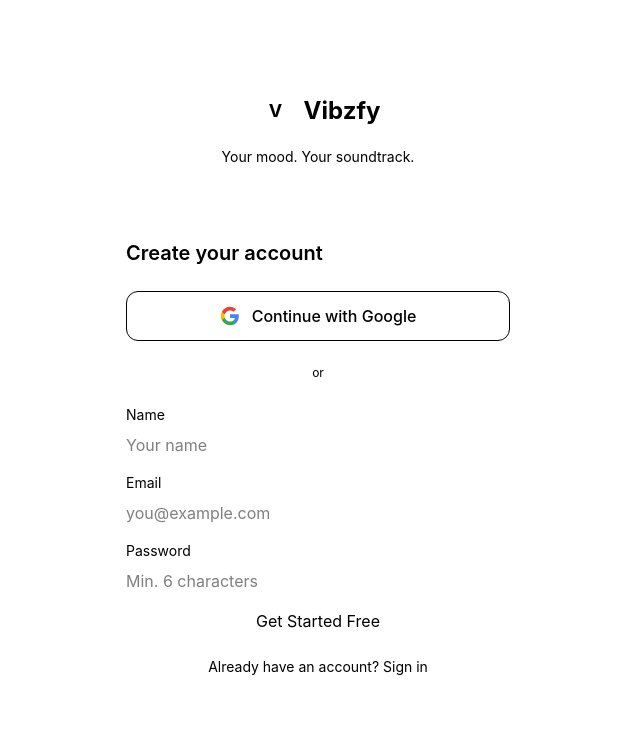
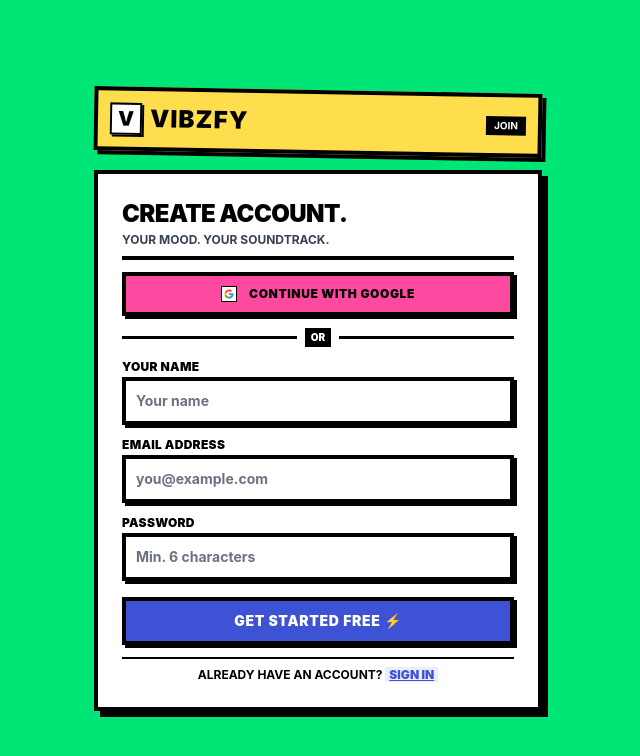
Before and after one commit to J-Justin-Samuel/vibezfy-v2, a React (Vite) app in the folder Frontend/: page /signup in a window 1280 px wide. Shown: the top 756 px of the page, without its empty margins (322-962 px from the left). Built offline with nearby package versions, Linux system fonts and the light colour scheme; no server answers.

Commit message:
login and signup page ui updated

```diff
--- a/Frontend/src/pages/LoginPage.jsx
+++ b/Frontend/src/pages/LoginPage.jsx
@@ -46,45 +46,51 @@
   }
 
   return (
-    <div className="min-h-screen bg-vib-bg flex items-center justify-center px-4 relative overflow-hidden">
-      {/* Background blobs */}
-      <div className="absolute top-1/4 left-1/4 w-80 h-80 bg-vib-accent/5 rounded-full blur-3xl pointer-events-none" />
-      <div className="absolute bottom-1/4 right-1/4 w-96 h-96 bg-vib-purple/5 rounded-full blur-3xl pointer-events-none" />
-
-      <div className="w-full max-w-md animate-scale-in">
-        {/* Logo */}
-        <div className="text-center mb-10">
-          <div className="inline-flex items-center gap-2 mb-4">
-            <div className="w-10 h-10 rounded-xl bg-gradient-to-br from-vib-accent to-vib-purple flex items-center justify-center text-vib-bg font-display font-bold text-lg">
+    <div className="h-screen w-screen bg-[#FFDE4D] text-black flex items-center justify-center p-4 overflow-hidden selection:bg-black selection:text-[#FFDE4D]">
+      <div className="w-full max-w-md flex flex-col justify-center h-full max-h-[640px]">
+        {/* Brutalist Header / Logo */}
+        <div className="bg-[#FD49A0] border-4 border-black p-3 mb-4 shadow-[4px_4px_0px_0px_#000] flex justify-between items-center transform -rotate-1 shrink-0">
+          <div className="flex items-center gap-2">
+            <div className="w-8 h-8 bg-white border-2 border-black flex items-center justify-center font-black text-xl shadow-[2px_2px_0px_0px_#000]">
               V
             </div>
-            <span className="font-display font-bold text-2xl gradient-text">
+            <span className="font-black text-2xl uppercase tracking-wider">
               Vibzfy
             </span>
           </div>
-          <p className="text-vib-textDim font-body text-sm">
-            Feel the vibe. Own the moment.
-          </p>
+          <span className="font-bold text-[10px] uppercase bg-black text-white px-2 py-0.5">
+            login
+          </span>
         </div>
 
-        <div className="card p-8 space-y-6">
-          <h1 className="font-display font-semibold text-xl text-vib-text">
-            Welcome back
-          </h1>
+        {/* Main Card */}
+        <div className="bg-white border-4 border-black p-5 sm:p-6 shadow-[6px_6px_0px_0px_#000] space-y-4 flex flex-col justify-between overflow-y-auto max-h-full">
+          <div className="border-b-4 border-black pb-2 shrink-0">
+            <h1 className="font-black text-2xl uppercase tracking-tight">
+              Welcome Back.
+            </h1>
+            <p className="text-xs font-bold text-gray-700 uppercase mt-0.5">
+              Feel the vibe. Own the moment.
+            </p>
+          </div>
 
+          {/* Error Banner */}
           {error && (
-            <div className="bg-red-900/30 border border-red-500/30 text-red-300 text-sm px-4 py-3 rounded-xl">
-              {error}
+            <div className="bg-[#FF6B6B] border-4 border-black font-bold p-2 text-xs shadow-[2px_2px_0px_0px_#000] shrink-0">
+              ⚠️ {error}
             </div>
           )}
 
-          {/* Google */}
+          {/* Google Login Button */}
           <button
             onClick={handleGoogle}
             disabled={loading}
-            className="w-full flex items-center justify-center gap-3 bg-vib-surface border border-vib-border rounded-xl py-3 px-4 text-vib-text font-body font-medium hover:border-vib-accent/50 transition-colors duration-200 disabled:opacity-50"
+            className="w-full flex items-center justify-center gap-3 bg-[#3D52D5] text-white border-4 border-black py-2.5 px-4 font-black uppercase tracking-wider text-xs shadow-[3px_3px_0px_0px_#000] hover:translate-x-[1px] hover:translate-y-[1px] hover:shadow-[2px_2px_0px_0px_#000] active:translate-x-[3px] active:translate-y-[3px] active:shadow-none transition-all disabled:opacity-50 shrink-0"
           >
-            <svg className="w-5 h-5" viewBox="0 0 24 24">
+            <svg
+              className="w-4 h-4 bg-white p-0.5 border border-black shrink-0"
+              viewBox="0 0 24 24"
+            >
               <path
                 fill="#4285F4"
                 d="M22.56 12.25c0-.78-.07-1.53-.2-2.25H12v4.26h5.92c-.26 1.37-1.04 2.53-2.21 3.31v2.77h3.57c2.08-1.92 3.28-4.74 3.28-8.09z"
@@ -105,16 +111,23 @@
             Continue with Google
           </button>
 
-          <div className="flex items-center gap-3">
-            <div className="flex-1 h-px bg-vib-border" />
-            <span className="text-vib-muted text-xs font-body">or</span>
-            <div className="flex-1 h-px bg-vib-border" />
+          {/* Divider */}
+          <div className="flex items-center gap-2 shrink-0">
+            <div className="flex-1 h-[3px] bg-black" />
+            <span className="font-black text-[10px] uppercase px-1.5 py-0.5 bg-black text-white">
+              OR
+            </span>
+            <div className="flex-1 h-[3px] bg-black" />
           </div>
 
-          <form onSubmit={handleEmail} className="space-y-4">
+          {/* Credentials Form */}
+          <form
+            onSubmit={handleEmail}
+            className="space-y-3 grow flex flex-col justify-center"
+          >
             <div>
-              <label className="block text-vib-textDim text-sm font-body mb-2">
-                Email
+              <label className="block text-xs font-black uppercase tracking-wide mb-1">
+                Email Address
               </label>
               <input
                 type="email"
@@ -122,11 +135,12 @@
                 onChange={(e) => setEmail(e.target.value)}
                 placeholder="you@example.com"
                 required
-                className="input-field"
+                className="w-full bg-white border-4 border-black p-2.5 font-bold text-sm placeholder-gray-500 shadow-[3px_3px_0px_0px_#000] focus:outline-none focus:translate-x-[1px] focus:translate-y-[1px] focus:shadow-[2px_2px_0px_0px_#000] transition-all"
               />
             </div>
+
             <div>
-              <label className="block text-vib-textDim text-sm font-body mb-2">
+              <label className="block text-xs font-black uppercase tracking-wide mb-1">
                 Password
               </label>
               <input
@@ -135,24 +149,31 @@
                 onChange={(e) => setPassword(e.target.value)}
                 placeholder="••••••••"
                 required
-                className="input-field"
+                className="w-full bg-white border-4 border-black p-2.5 font-bold text-sm placeholder-gray-500 shadow-[3px_3px_0px_0px_#000] focus:outline-none focus:translate-x-[1px] focus:translate-y-[1px] focus:shadow-[2px_2px_0px_0px_#000] transition-all"
               />
             </div>
+
             <button
               type="submit"
               disabled={loading}
-              className="btn-primary w-full disabled:opacity-50"
+              className="w-full bg-[#00E676] border-4 border-black py-2.5 font-black uppercase tracking-wider text-sm shadow-[3px_3px_0px_0px_#000] hover:translate-x-[1px] hover:translate-y-[1px] hover:shadow-[2px_2px_0px_0px_#000] active:translate-x-[3px] active:translate-y-[3px] active:shadow-none transition-all disabled:opacity-50 mt-1"
             >
-              {loading ? "Signing in…" : "Sign In"}
+              {loading ? "Signing in…" : "Sign In →"}
             </button>
           </form>
 
-          <p className="text-center text-vib-textDim text-sm font-body">
-            New to Vibzfy?{" "}
-            <Link to="/signup" className="text-vib-accent hover:underline">
-              Create account
-            </Link>
-          </p>
+          {/* Footer Router Link */}
+          <div className="pt-2 text-center border-t-2 border-black shrink-0">
+            <p className="font-bold text-xs uppercase">
+              New to Vibzfy?{" "}
+              <Link
+                to="/signup"
+                className="underline font-black text-[#3D52D5] bg-[#3D52D5]/10 px-1 hover:bg-black hover:text-white transition-colors"
+              >
+                Create account
+              </Link>
+            </p>
+          </div>
         </div>
       </div>
     </div>
--- a/Frontend/src/pages/SignupPage.jsx
+++ b/Frontend/src/pages/SignupPage.jsx
@@ -55,42 +55,51 @@
   }
 
   return (
-    <div className="min-h-screen bg-vib-bg flex items-center justify-center px-4 relative overflow-hidden">
-      <div className="absolute top-1/4 right-1/4 w-80 h-80 bg-vib-purple/5 rounded-full blur-3xl pointer-events-none" />
-      <div className="absolute bottom-1/4 left-1/4 w-96 h-96 bg-vib-accent/5 rounded-full blur-3xl pointer-events-none" />
-
-      <div className="w-full max-w-md animate-scale-in">
-        <div className="text-center mb-10">
-          <div className="inline-flex items-center gap-2 mb-4">
-            <div className="w-10 h-10 rounded-xl bg-gradient-to-br from-vib-accent to-vib-purple flex items-center justify-center text-vib-bg font-display font-bold text-lg">
+    <div className="h-screen w-screen bg-[#00E676] text-black flex items-center justify-center p-4 overflow-hidden selection:bg-black selection:text-[#00E676]">
+      <div className="w-full max-w-md flex flex-col justify-center h-full max-h-[690px]">
+        {/* Brutalist Header / Logo */}
+        <div className="bg-[#FFDE4D] border-4 border-black p-3 mb-4 shadow-[4px_4px_0px_0px_#000] flex justify-between items-center transform rotate-1 shrink-0">
+          <div className="flex items-center gap-2">
+            <div className="w-8 h-8 bg-white border-2 border-black flex items-center justify-center font-black text-xl shadow-[2px_2px_0px_0px_#000]">
               V
             </div>
-            <span className="font-display font-bold text-2xl gradient-text">
+            <span className="font-black text-2xl uppercase tracking-wider">
               Vibzfy
             </span>
           </div>
-          <p className="text-vib-textDim font-body text-sm">
-            Your mood. Your soundtrack.
-          </p>
+          <span className="font-bold text-[10px] uppercase bg-black text-white px-2 py-0.5">
+            join
+          </span>
         </div>
 
-        <div className="card p-8 space-y-6">
-          <h1 className="font-display font-semibold text-xl text-vib-text">
-            Create your account
-          </h1>
+        {/* Main Card */}
+        <div className="bg-white border-4 border-black p-5 sm:p-6 shadow-[6px_6px_0px_0px_#000] space-y-3 flex flex-col justify-between overflow-y-auto max-h-full">
+          <div className="border-b-4 border-black pb-2 shrink-0">
+            <h1 className="font-black text-2xl uppercase tracking-tight">
+              Create Account.
+            </h1>
+            <p className="text-xs font-bold text-gray-700 uppercase mt-0.5">
+              Your mood. Your soundtrack.
+            </p>
+          </div>
 
+          {/* Error Banner */}
           {error && (
-            <div className="bg-red-900/30 border border-red-500/30 text-red-300 text-sm px-4 py-3 rounded-xl">
-              {error}
+            <div className="bg-[#FF6B6B] border-4 border-black font-bold p-2 text-xs shadow-[2px_2px_0px_0px_#000] shrink-0">
+              ⚠️ {error}
             </div>
           )}
 
+          {/* Google Register Button */}
           <button
             onClick={handleGoogle}
             disabled={loading}
-            className="w-full flex items-center justify-center gap-3 bg-vib-surface border border-vib-border rounded-xl py-3 px-4 text-vib-text font-body font-medium hover:border-vib-accent/50 transition-colors duration-200 disabled:opacity-50"
+            className="w-full flex items-center justify-center gap-3 bg-[#FD49A0] text-black border-4 border-black py-2.5 px-4 font-black uppercase tracking-wider text-xs shadow-[3px_3px_0px_0px_#000] hover:translate-x-[1px] hover:translate-y-[1px] hover:shadow-[2px_2px_0px_0px_#000] active:translate-x-[3px] active:translate-y-[3px] active:shadow-none transition-all disabled:opacity-50 shrink-0"
           >
-            <svg className="w-5 h-5" viewBox="0 0 24 24">
+            <svg
+              className="w-4 h-4 bg-white p-0.5 border border-black shrink-0"
+              viewBox="0 0 24 24"
+            >
               <path
                 fill="#4285F4"
                 d="M22.56 12.25c0-.78-.07-1.53-.2-2.25H12v4.26h5.92c-.26 1.37-1.04 2.53-2.21 3.31v2.77h3.57c2.08-1.92 3.28-4.74 3.28-8.09z"
@@ -111,28 +120,36 @@
             Continue with Google
           </button>
 
-          <div className="flex items-center gap-3">
-            <div className="flex-1 h-px bg-vib-border" />
-            <span className="text-vib-muted text-xs font-body">or</span>
-            <div className="flex-1 h-px bg-vib-border" />
+          {/* Divider */}
+          <div className="flex items-center gap-2 shrink-0">
+            <div className="flex-1 h-[3px] bg-black" />
+            <span className="font-black text-[10px] uppercase px-1.5 py-0.5 bg-black text-white">
+              OR
+            </span>
+            <div className="flex-1 h-[3px] bg-black" />
           </div>
 
-          <form onSubmit={handleSignup} className="space-y-4">
+          {/* Signup Form */}
+          <form
+            onSubmit={handleSignup}
+            className="space-y-3 grow flex flex-col justify-center"
+          >
             <div>
-              <label className="block text-vib-textDim text-sm font-body mb-2">
-                Name
+              <label className="block text-xs font-black uppercase tracking-wide mb-0.5">
+                Your Name
               </label>
               <input
                 type="text"
                 value={name}
                 onChange={(e) => setName(e.target.value)}
                 placeholder="Your name"
-                className="input-field"
+                className="w-full bg-white border-4 border-black p-2.5 font-bold text-sm placeholder-gray-500 shadow-[3px_3px_0px_0px_#000] focus:outline-none focus:translate-x-[1px] focus:translate-y-[1px] focus:shadow-[2px_2px_0px_0px_#000] transition-all"
               />
             </div>
+
             <div>
-              <label className="block text-vib-textDim text-sm font-body mb-2">
-                Email
+              <label className="block text-xs font-black uppercase tracking-wide mb-0.5">
+                Email Address
               </label>
               <input
                 type="email"
@@ -140,11 +157,12 @@
                 onChange={(e) => setEmail(e.target.value)}
                 placeholder="you@example.com"
                 required
-                className="input-field"
+                className="w-full bg-white border-4 border-black p-2.5 font-bold text-sm placeholder-gray-500 shadow-[3px_3px_0px_0px_#000] focus:outline-none focus:translate-x-[1px] focus:translate-y-[1px] focus:shadow-[2px_2px_0px_0px_#000] transition-all"
               />
             </div>
+
             <div>
-              <label className="block text-vib-textDim text-sm font-body mb-2">
+              <label className="block text-xs font-black uppercase tracking-wide mb-0.5">
                 Password
               </label>
               <input
@@ -153,24 +171,31 @@
                 onChange={(e) => setPassword(e.target.value)}
                 placeholder="Min. 6 characters"
                 required
-                className="input-field"
+                className="w-full bg-white border-4 border-black p-2.5 font-bold text-sm placeholder-gray-500 shadow-[3px_3px_0px_0px_#000] focus:outline-none focus:translate-x-[1px] focus:translate-y-[1px] focus:shadow-[2px_2px_0px_0px_#000] transition-all"
               />
             </div>
+
             <button
               type="submit"
               disabled={loading}
-              className="btn-primary w-full disabled:opacity-50"
+              className="w-full bg-[#3D52D5] text-white border-4 border-black py-2.5 font-black uppercase tracking-wider text-sm shadow-[3px_3px_0px_0px_#000] hover:translate-x-[1px] hover:translate-y-[1px] hover:shadow-[2px_2px_0px_0px_#000] active:translate-x-[3px] active:translate-y-[3px] active:shadow-none transition-all disabled:opacity-50 mt-1"
             >
-              {loading ? "Creating account…" : "Get Started Free"}
+              {loading ? "Creating account…" : "Get Started Free ⚡"}
             </button>
           </form>
 
-          <p className="text-center text-vib-textDim text-sm font-body">
-            Already have an account?{" "}
-            <Link to="/login" className="text-vib-accent hover:underline">
-              Sign in
-            </Link>
-          </p>
+          {/* Footer Router Link */}
+          <div className="pt-2 text-center border-t-2 border-black shrink-0">
+            <p className="font-bold text-xs uppercase">
+              Already have an account?{" "}
+              <Link
+                to="/login"
+                className="underline font-black text-[#3D52D5] bg-[#3D52D5]/10 px-1 hover:bg-black hover:text-white transition-colors"
+              >
+                Sign in
+              </Link>
+            </p>
+          </div>
         </div>
       </div>
     </div>
```
